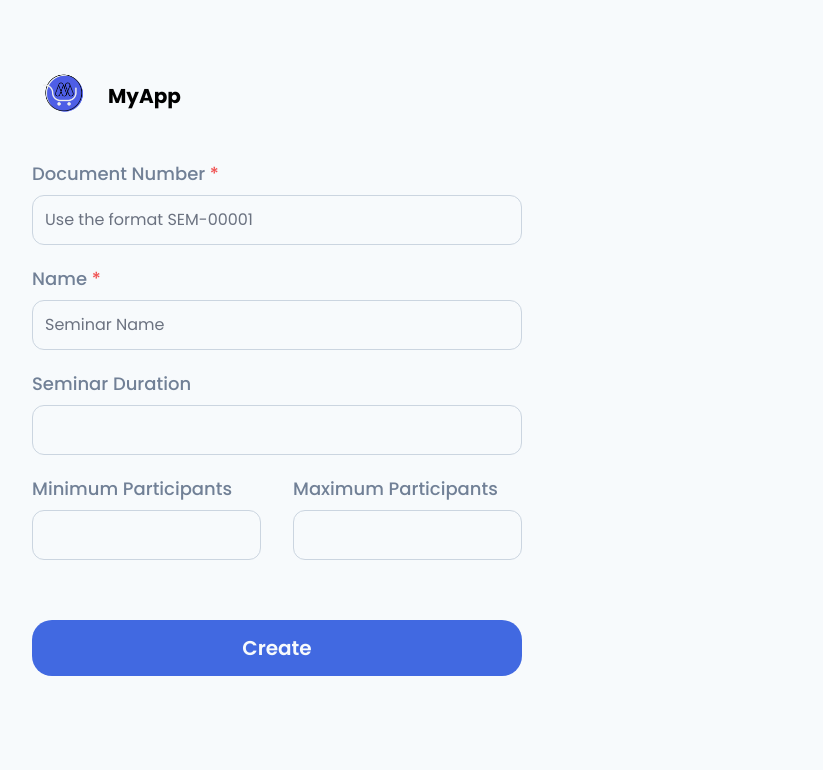
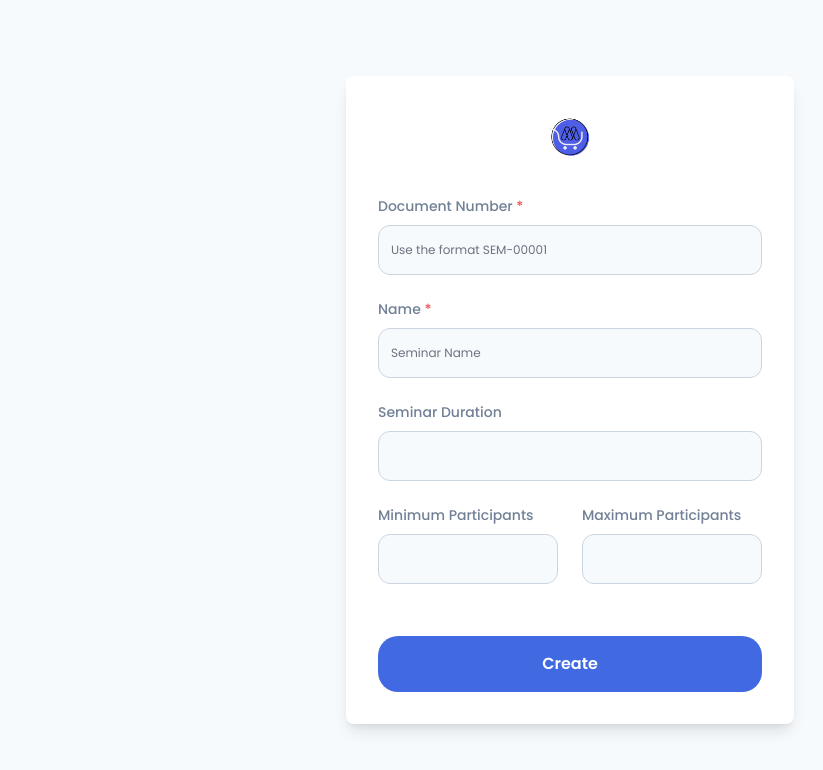
Before and after one commit to joeygitari/ASP.NET-Core-App-frontend, a React (Create React App) app: page /seminars/new in a window 1280 px wide. Shown: the top 770 px of the page, without its empty margins (70-893 px from the left). Built offline with nearby package versions, Linux system fonts and the light colour scheme.

Commit message:
update: minor design changes

```diff
--- a/src/components/Login.js
+++ b/src/components/Login.js
@@ -14,9 +14,9 @@ const Login = () => {
                         <p className="font-bold font-poppins py-4 text-[20px]">MyApp</p>
                     </Link>
 
-                    <p className="font-poppins font-bold text-[48px] text-[#172048] mt-[2rem]">Sign in</p>
+                    <p className="font-poppins font-bold text-[40px] text-[#172048] mt-[2rem]">Sign in</p>
 
-                    <p className="font-poppins font-normal text-[18px] text-[#718096] mt-[2rem]">
+                    <p className="font-poppins font-normal text-[16px] text-[#718096] mt-[2rem]">
                         Don't have an account? <Link to="/register" className="text-[#000039] font-medium underline hover:no-underline">Create now</Link>
                     </p>
 
--- a/src/components/LoginForm.js
+++ b/src/components/LoginForm.js
@@ -47,21 +47,21 @@ const LoginForm = () => {
     return (
         <form className="max-w-xl mt-[2rem]" onSubmit={handleSubmit} noValidate>
             <div className="mb-5">
-                <label htmlFor="username" className="block mb-2 text-[18px] font-poppins font-medium text-[#718096]">
+                <label htmlFor="username" className="block mb-2 text-[16px] font-poppins font-medium text-[#718096]">
                     Username
                 </label>
                 <input type="username" id="username" autoComplete="off" name="username"
-                       className="bg-[#F7FAFC] border border-[#CBD5E0] font-poppins font-normal text-[#4A5568] text-[16px] rounded-[12px] w-full p-3"
+                       className="bg-[#F7FAFC] border border-[#CBD5E0] font-poppins font-normal text-[#4A5568] text-[14px] rounded-[12px] w-full p-3"
                        placeholder="Enter your username" required/>
             </div>
 
             <div className="mb-5">
-                <label htmlFor="password" className="block mb-2 text-[18px] font-poppins font-medium text-[#718096]">
+                <label htmlFor="password" className="block mb-2 text-[16px] font-poppins font-medium text-[#718096]">
                     Password
                 </label>
                 <div className="relative">
                     <input type={showPassword ? "text" : "password"} id="password" name="password"
-                        className="bg-[#F7FAFC] border border-[#CBD5E0] font-poppins font-normal text-[#4A5568] text-[16px] rounded-[12px] w-full p-3"
+                        className="bg-[#F7FAFC] border border-[#CBD5E0] font-poppins font-normal text-[#4A5568] text-[14px] rounded-[12px] w-full p-3"
                         placeholder="Enter your password"
                         required
                         />
@@ -79,7 +79,7 @@ const LoginForm = () => {
             </div>
 
             <button type="submit"
-                className="mt-[1.5rem] text-[#F7FAFC] bg-[#4169e1] h-14 font-poppins font-semibold rounded-[20px] text-[20px] w-full px-5 py-2.5 text-center">
+                className="mt-[1.5rem] text-[#F7FAFC] bg-[#4169e1] h-14 font-poppins font-semibold rounded-[20px] text-[18px] w-full px-5 py-2.5 text-center">
                 Sign in
             </button>
             <ToastContainer
--- a/src/components/Register.js
+++ b/src/components/Register.js
@@ -14,9 +14,9 @@ const Register = () => {
                         <p className="font-bold font-poppins py-4 text-[20px]">MyApp</p>
                     </Link>
 
-                    <p className="font-poppins font-bold text-[48px] text-[#172048] mt-[1rem]">Sign up</p>
+                    <p className="font-poppins font-bold text-[40px] text-[#172048] mt-[1rem]">Sign up</p>
 
-                    <p className="font-poppins font-normal text-[18px] text-[#718096] mt-[2rem]">
+                    <p className="font-poppins font-normal text-[16px] text-[#718096] mt-[2rem]">
                         Already have an account? <Link to="/login" className="text-[#000039] font-medium underline hover:no-underline">Sign in</Link>
                     </p>
 
--- a/src/components/RegistrationForm.js
+++ b/src/components/RegistrationForm.js
@@ -71,42 +71,42 @@ const RegisterForm = () => {
     return (
     <form className="max-w-xl mt-[2rem]" onSubmit={handleSubmit} noValidate>
         <div className="mb-5">
-            <label htmlFor="username" className="block mb-2 text-[18px] font-poppins font-medium text-[#718096]">
+            <label htmlFor="username" className="block mb-2 text-[16px] font-poppins font-medium text-[#718096]">
                 Username <span className="text-red-500">*</span>
             </label>
             <input
                 type="text"
                 id="username"
                 autoComplete="off"
-                className="bg-[#F7FAFC] border border-[#CBD5E0] font-poppins font-normal text-[#4A5568] text-[16px] rounded-[12px] w-full p-3"
+                className="bg-[#F7FAFC] border border-[#CBD5E0] font-poppins font-normal text-[#4A5568] text-[14px] rounded-[12px] w-full p-3"
                 name="username"
                 placeholder="Enter username"
                 required
             />
         </div>
         <div className="mb-5">
-            <label htmlFor="email" className="block mb-2 text-[18px] font-poppins font-medium text-[#718096]">
+            <label htmlFor="email" className="block mb-2 text-[16px] font-poppins font-medium text-[#718096]">
                 E-mail <span className="text-red-500">*</span>
             </label>
             <input
                 type="email"
                 id="email"
                 autoComplete="off"
-                className="bg-[#F7FAFC] border border-[#CBD5E0] font-poppins font-normal text-[#4A5568] text-[16px] rounded-[12px] w-full p-3"
+                className="bg-[#F7FAFC] border border-[#CBD5E0] font-poppins font-normal text-[#4A5568] text-[14px] rounded-[12px] w-full p-3"
                 name="email"
                 placeholder="Enter email"
                 required
             />
         </div>
         <div className="mb-5">
-            <label htmlFor="password" className="block mb-2 text-[18px] font-poppins font-medium text-[#718096]">
+            <label htmlFor="password" className="block mb-2 text-[16px] font-poppins font-medium text-[#718096]">
                 Password <span className="text-red-500">*</span>
             </label>
             <div className="relative">
                 <input
                     type={showPassword ? "text" : "password"}
                     id="password"
-                    className="bg-[#F7FAFC] border border-[#CBD5E0] font-poppins font-normal text-[#4A5568] text-[16px] rounded-[12px] w-full p-3"
+                    className="bg-[#F7FAFC] border border-[#CBD5E0] font-poppins font-normal text-[#4A5568] text-[14px] rounded-[12px] w-full p-3"
                     placeholder="Enter password"
                     name="password"
                     required
@@ -124,7 +124,7 @@ const RegisterForm = () => {
             </div>
         </div>
         <div className="mb-5">
-            <label htmlFor="confirmPassword" className="block mb-2 text-[18px] font-poppins font-medium text-[#718096]">
+            <label htmlFor="confirmPassword" className="block mb-2 text-[16px] font-poppins font-medium text-[#718096]">
                 Confirm Password <span className="text-red-500">*</span>
             </label>
             <div className="relative">
@@ -132,7 +132,7 @@ const RegisterForm = () => {
                     type={showRepeatPassword ? "text" : "password"}
                     id="confirmPassword"
                     name="confirmPassword"
-                    className="bg-[#F7FAFC] border border-[#CBD5E0] font-poppins font-normal text-[#4A5568] text-[16px] rounded-[12px] w-full p-3"
+                    className="bg-[#F7FAFC] border border-[#CBD5E0] font-poppins font-normal text-[#4A5568] text-[14px] rounded-[12px] w-full p-3"
                     placeholder="Repeat password"
                     required
                 />
@@ -150,7 +150,7 @@ const RegisterForm = () => {
         </div>
         <button
             type="submit"
-            className="mt-[2rem] text-[#F7FAFC] bg-[#4169e1] h-14 font-poppins font-semibold rounded-[20px] text-[20px] w-full px-5 py-2.5 text-center"
+            className="mt-[2rem] text-[#F7FAFC] bg-[#4169e1] h-14 font-poppins font-semibold rounded-[20px] text-[18px] w-full px-5 py-2.5 text-center"
         >
             Register User
         </button>
--- a/src/components/forms/SeminarForm.js
+++ b/src/components/forms/SeminarForm.js
@@ -48,77 +48,68 @@ const SeminarForm = () => {
 
     return (
         <>
-        <section className="bg-[#F7FAFC]">
-            <div className="container mx-auto min-h-screen p-8">
-                <form className="mt-[2rem]" noValidate onSubmit={handleSubmit}>
-                    <div className="grid md:grid-cols-2">
-                        <Link to="/" className="flex items-center space-x-3 rtl:space-x-reverse cursor-pointer">
+        <section className="bg-[#F7FAFC] flex items-center justify-center min-h-screen">
+            <div className="flex items-center justify-center p-8 max-w-2xl w-full">
+                <div className="w-full max-w-md bg-white shadow-lg rounded-lg p-8">
+                    <form noValidate onSubmit={handleSubmit} className="space-y-6">
+                        <div className="flex items-center justify-center mb-4">
+                            <Link to="/" className="flex items-center space-x-3 cursor-pointer">
                                 <img className="h-16" alt="Logo" src={Logo}/>
-                            <p className="font-bold font-poppins py-4 text-[20px]">MyApp</p>
+                                {/* <p className="font-bold font-poppins text-[20px]">MyApp</p> */}
                             </Link>
-                        {/* <p className="font-poppins font-bold text-[30px] text-[#172048] mt-[0rem]">Add Seminar</p> */}
                         </div>
-                    <div className="grid md:grid-cols-2 gap-[6rem] mt-[2rem]">
-                        <div>
                         <div className="mb-5">
                             <label htmlFor="docNo"
-                                    className="block mb-2 text-[18px] font-poppins font-medium text-[#718096]">
+                                className="block mb-2 text-[14px] font-poppins font-medium text-[#718096]">
                                 Document Number <span className="text-red-500">*</span>
                             </label>
                             <input type="text" id="docNo" autoComplete="off"
-                                    className="bg-[#F7FAFC] border border-[#CBD5E0] font-poppins font-normal text-[#4A5568] text-[16px] rounded-[12px] w-full p-3"
+                                className="bg-[#F7FAFC] border border-[#CBD5E0] font-poppins font-normal text-[#4A5568] text-[12px] rounded-[12px] w-full p-3"
                                 name="docNo" placeholder="Use the format SEM-00001" required />
                         </div>
                         <div className="mb-5">
                             <label htmlFor="name"
-                                    className="block mb-2 text-[18px] font-poppins font-medium text-[#718096]">
+                                className="block mb-2 text-[14px] font-poppins font-medium text-[#718096]">
                                 Name <span className="text-red-500">*</span>
                             </label>
                             <input type="text" id="name" autoComplete="off"
-                                    className="bg-[#F7FAFC] border border-[#CBD5E0] font-poppins font-normal text-[#4A5568] text-[16px] rounded-[12px] w-full p-3"
+                                className="bg-[#F7FAFC] border border-[#CBD5E0] font-poppins font-normal text-[#4A5568] text-[12px] rounded-[12px] w-full p-3"
                                 name="name" placeholder='Seminar Name' required />
                         </div>
-                            <div>
                         <div className="mb-5">
-                                    <label htmlFor="seminar_Duration" className="block mb-2 text-[18px] font-poppins font-medium text-[#718096]">
+                            <label htmlFor="seminar_Duration" className="block mb-2 text-[14px] font-poppins font-medium text-[#718096]">
                                 Seminar Duration
                             </label>
                             <input type="number" id="seminar_Duration" autoComplete="off"
-                                        className="bg-[#F7FAFC] border border-[#CBD5E0] font-poppins font-normal text-[#4A5568] text-[16px] rounded-[12px] w-full p-3"
+                                className="bg-[#F7FAFC] border border-[#CBD5E0] font-poppins font-normal text-[#4A5568] text-[12px] rounded-[12px] w-full p-3"
                                 name="seminar_Duration"/>
                         </div>
-                            </div>
-                            <div className="grid md:grid-cols-2 gap-[2rem]">
-                                <div>
+                        <div className="grid grid-cols-2 gap-6">
                             <div className="mb-5">
-                                        <label htmlFor="minimum_Participants" className="block mb-2 text-[18px] font-poppins font-medium text-[#718096]">
+                                <label htmlFor="minimum_Participants" className="block mb-2 text-[14px] font-poppins font-medium text-[#718096]">
                                     Minimum Participants
                                 </label>
                                 <input type="number" id="minimum_Participants" autoComplete="off"
-                                            className="bg-[#F7FAFC] border border-[#CBD5E0] font-poppins font-normal text-[#4A5568] text-[16px] rounded-[12px] w-full p-3"
+                                    className="bg-[#F7FAFC] border border-[#CBD5E0] font-poppins font-normal text-[#4A5568] text-[12px] rounded-[12px] w-full p-3"
                                     name="minimum_Participants" />
                             </div>
-                                </div>
-                                <div>
                             <div className="mb-5">
-                                        <label htmlFor="maximum_Participants" className="block mb-2 text-[18px] font-poppins font-medium text-[#718096]">
+                                <label htmlFor="maximum_Participants" className="block mb-2 text-[14px] font-poppins font-medium text-[#718096]">
                                     Maximum Participants
                                 </label>
                                 <input type="number" id="maximum_Participants" autoComplete="off"
-                                            className="bg-[#F7FAFC] border border-[#CBD5E0] font-poppins font-normal text-[#4A5568] text-[16px] rounded-[12px] w-full p-3"
+                                    className="bg-[#F7FAFC] border border-[#CBD5E0] font-poppins font-normal text-[#4A5568] text-[12px] rounded-[12px] w-full p-3"
                                     name="maximum_Participants" />
-                                    </div>
                             </div>
                         </div>
                         <div>
                             <button type="submit"
-                                    className="mt-[2.5rem] text-[#F7FAFC] bg-[#4169e1] h-14 font-poppins font-semibold rounded-[20px] text-[20px] w-full px-5 py-2.5 text-center">
+                                className="mt-2 text-white bg-[#4169e1] h-14 font-poppins font-semibold rounded-[20px] text-[16px] w-full px-5 py-2.5 text-center">
                                     Create
                             </button>
                         </div>
+                    </form>
                 </div>
-                    </div>
-                </form>
             </div>
         </section>
         <ToastContainer
--- a/src/components/lists/Seminar.js
+++ b/src/components/lists/Seminar.js
@@ -48,7 +48,7 @@ const Seminar = () => {
                 <div></div>
                 <div className="flex shrink-0 flex-col gap-2 sm:flex-row">
                     <a href="/seminars/new">
-                        <button className="flex items-center gap-3 bg-[#172048] text-white font-poppins px-4 py-2 rounded-md hover:bg-blue-900">
+                        <button className="flex items-center gap-3 bg-[#172048] text-[14px] text-white font-poppins px-4 py-2 rounded-md hover:bg-blue-900">
                             <UserPlusIcon strokeWidth={2} className="h-4 w-4" />
                             Add new seminar
                         </button>
@@ -62,7 +62,7 @@ const Seminar = () => {
                             {TABLE_HEAD.map((head, index) => (
                                 <th
                                     key={index}
-                                    className="cursor-pointer border-y border-blue-gray-100 bg-blue-gray-50/50 p-4 transition-colors hover:bg-blue-gray-50"
+                                    className="cursor-pointer border-y border-blue-gray-100 bg-blue-gray-50/50 p-4 transition-colors hover:bg-blue-gray-50 text-[16px]"
                                 >
                                     <span className="font-poppins font-bold text-[#172048] opacity-70">
                                         {head}
@@ -80,14 +80,14 @@ const Seminar = () => {
                                 <tr key={index}>
                                     <td className={classes}>
                                         <div className="flex flex-col">
-                                            <span className="font-poppins font-normal text-gray-700">
+                                            <span className="font-poppins font-normal text-gray-700 text-[14px]">
                                                 {seminar.name || "Unnamed"}
                                             </span>
                                         </div>
                                     </td>
                                     <td className={classes}>
                                         <div className="flex flex-col">
-                                            <span className="font-poppins font-normal text-gray-700">
+                                            <span className="font-poppins font-normal text-gray-700 text-[14px]">
                                                 {seminar.seminar_Duration || "Unknown"}
                                             </span>
                                         </div>
```
Lines whose indentation alone changed are shown as unchanged.
